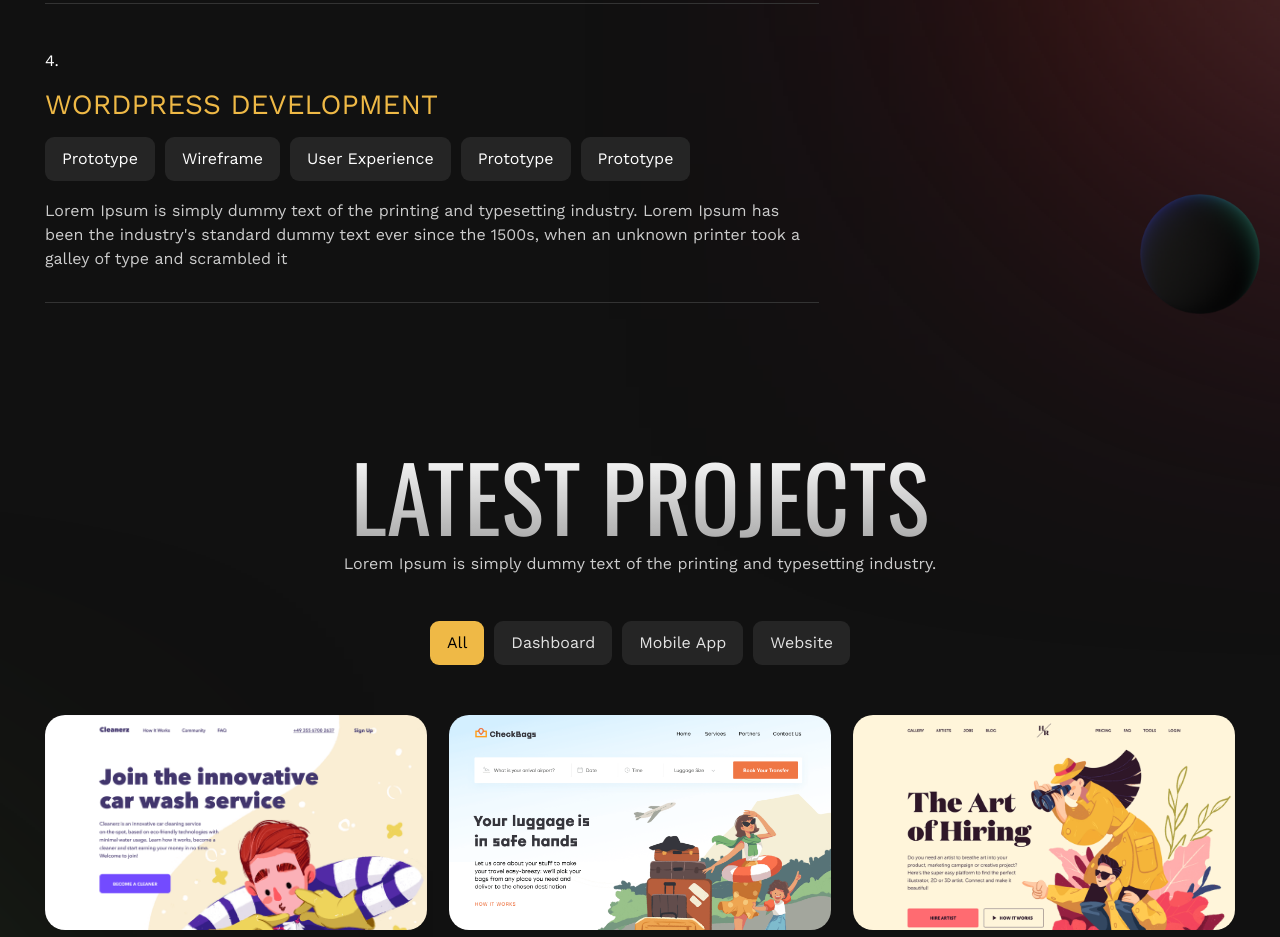
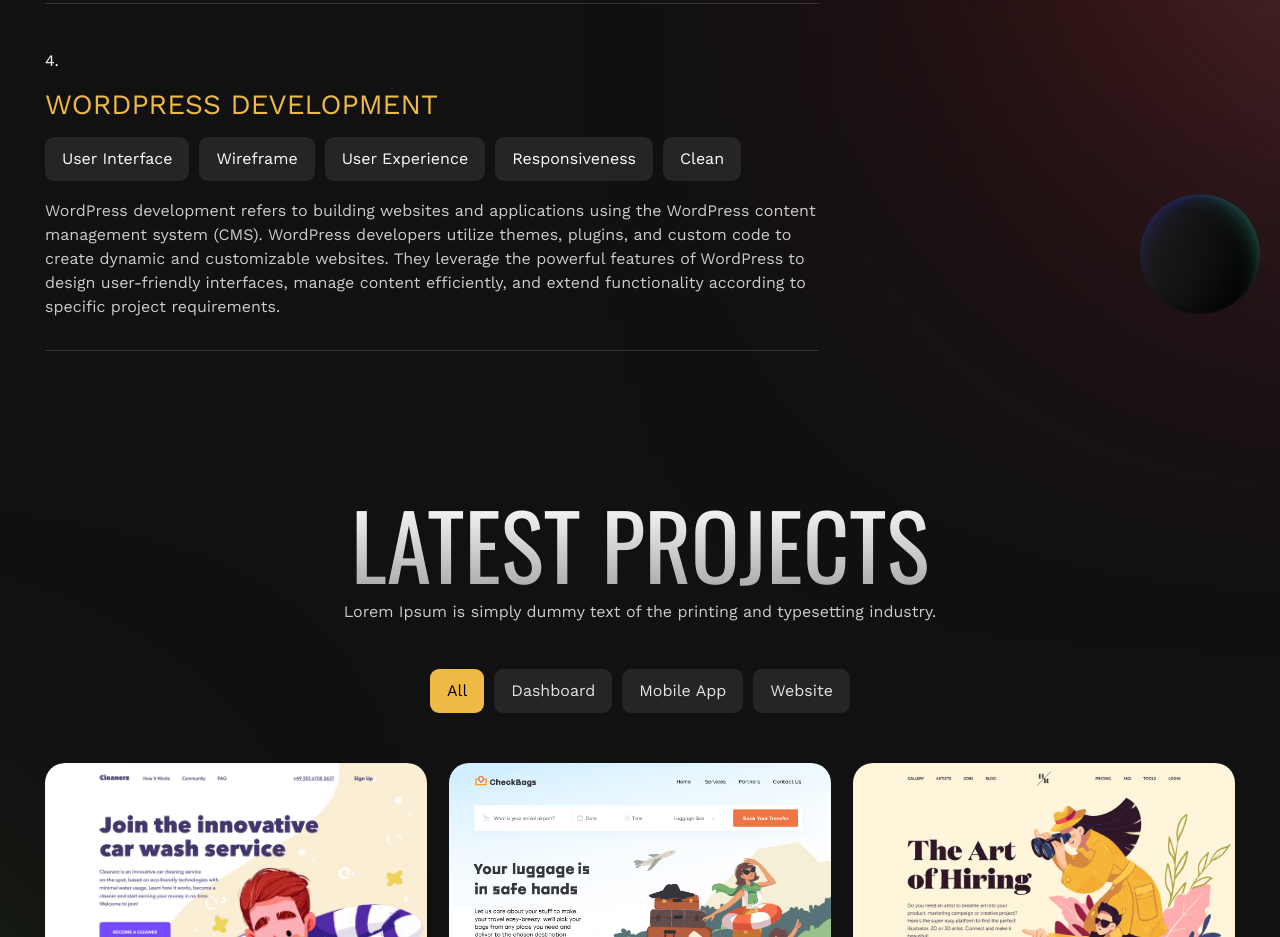
Before and after one commit to NafeesButt/Portfolio-website, a React (Vite) app: page / in a window 1280 px wide. Shown: the part 2780-3717 px from the top of the page. Built offline with nearby package versions, Linux system fonts and the light colour scheme.

Commit message:
add disc on wordpress development

```diff
--- a/src/components/Skills.jsx
+++ b/src/components/Skills.jsx
@@ -102,13 +102,14 @@
             <Service
               num="4"
               title="Wordpress Development"
-              desc="Lorem Ipsum is simply dummy text of the printing and typesetting industry. Lorem Ipsum has been the industry's standard dummy text ever since the 1500s, when an unknown printer took a galley of type and scrambled it"
+              desc="
+              WordPress development refers to building websites and applications using the WordPress content management system (CMS). WordPress developers utilize themes, plugins, and custom code to create dynamic and customizable websites. They leverage the powerful features of WordPress to design user-friendly interfaces, manage content efficiently, and extend functionality according to specific project requirements."
               data={[
-                "Prototype",
+                "User Interface",
                 "Wireframe",
                 "User Experience",
-                "Prototype",
-                "Prototype",
+                "Responsiveness",
+                "Clean",
               ]}
             />
           </div>
```
